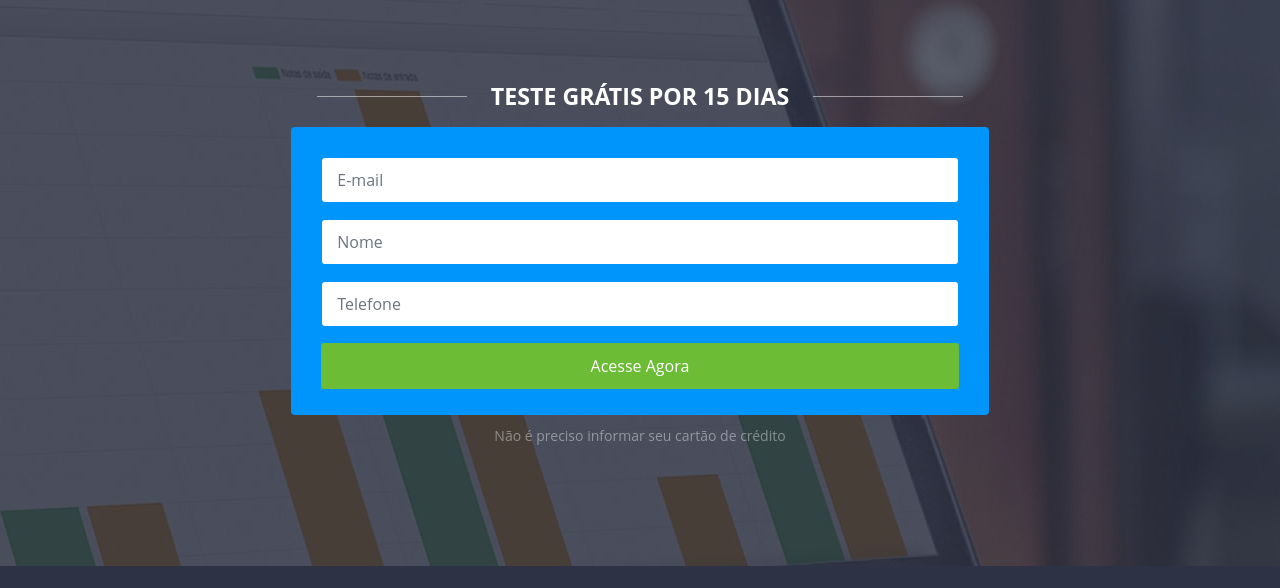
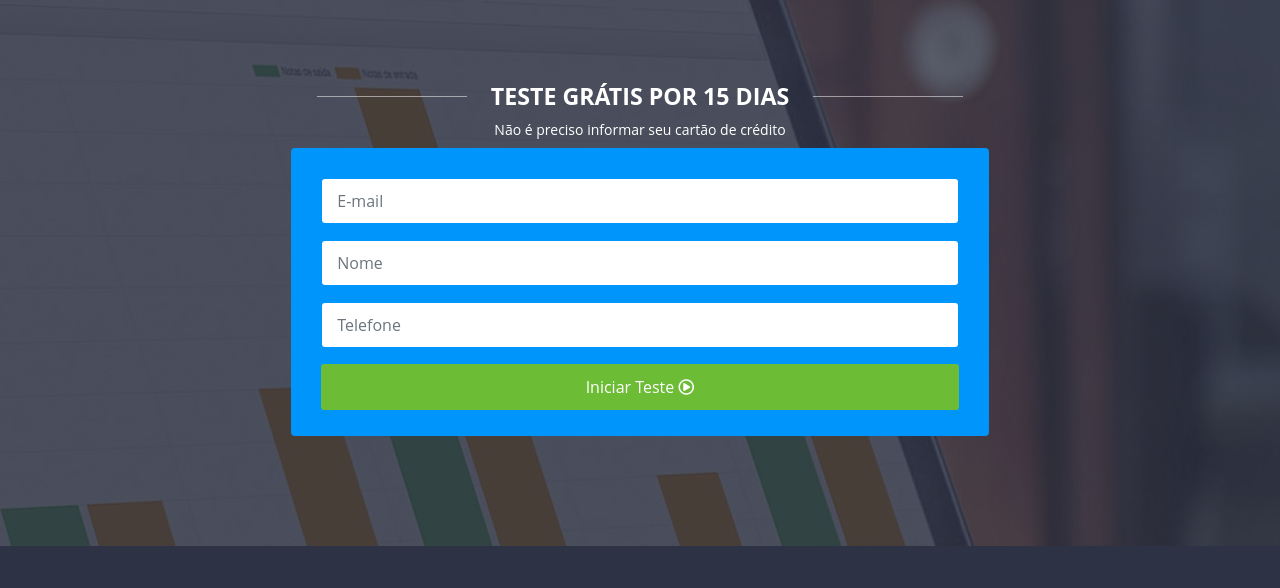
Before and after one commit to ogestor/emissornfeweb.com.br, a plain HTML site: page index.html in a window 1280 px wide. Shown: the part 364-952 px from the top of the page. Drawn offline with Linux system fonts and the light colour scheme.

Commit message:
Atualizando

```diff
--- a/index.html
+++ b/index.html
@@ -108,6 +108,7 @@ height="0" width="0" style="display:none;visibility:hidden"></iframe></noscript>
 					<li class="min-px-w150" data-rgen-sm="block"><hr class="bdr-op-light-5"></li>
 					<li><h3 class="title mini mr-0 txt-white" data-rgen-sm="block align-c" style="font-size: 1.45rem;">TESTE GRÁTIS POR 15 DIAS</h3></li>
 					<li class="min-px-w150" data-rgen-sm="block"><hr class="bdr-op-light-5"></li>
+					<li style="margin: 0;margin-top: -20px;"><p class="txt-white" style="margin: 0;">Não é preciso informar seu cartão de crédito</p></li>
 				</ul>
 
 				<div class="form-block bg-default rd-4 pd-lr-30 pd-t-30 pd-b-10 typo-light mr-b-10" data-rgen-sm="pd-20">
@@ -132,14 +133,13 @@ height="0" width="0" style="display:none;visibility:hidden"></iframe></noscript>
 								</div>
 								<div class="col-md-12">
 									<div class="form-group">
-										<button type="submit" id="acessar" value="acessar" data-loading-text="Carregando..." class="btn solid btn-secondary bdr-2 block btn-reset bold-n send-form" style="min-height: 46px;">Acesse Agora</button>
+										<button type="submit" id="acessar" value="acessar" data-loading-text="Carregando..." class="btn solid btn-secondary bdr-2 block btn-reset bold-n send-form" style="min-height: 46px;">Iniciar Teste <i class="far fa-play-circle"></i></button>
 									</div>
 								</div>
 							</div>
 						</div>
 					</form>
 				</div>
-				<p class="txt-white op-04">Não é preciso informar seu cartão de crédito</p>
 			</div>
 		</div>
 		<div class="bg-holder full-wh z1">
```
Also changed, not shown: produtor-rural.html (+2 -2 lines).
